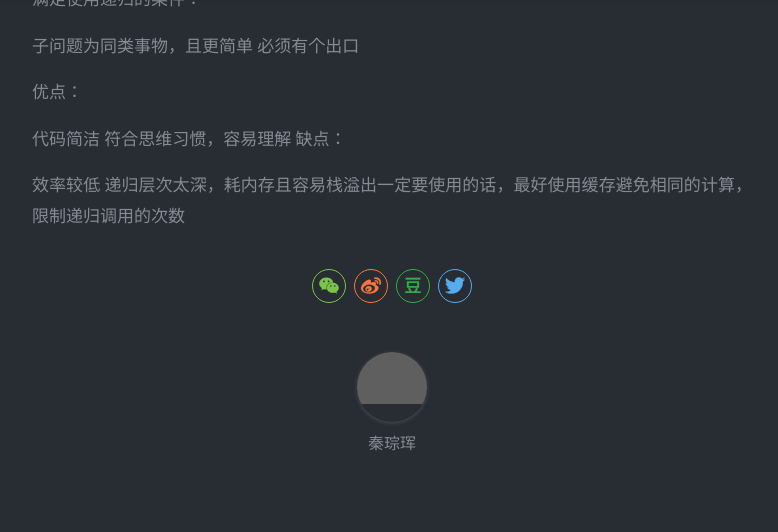
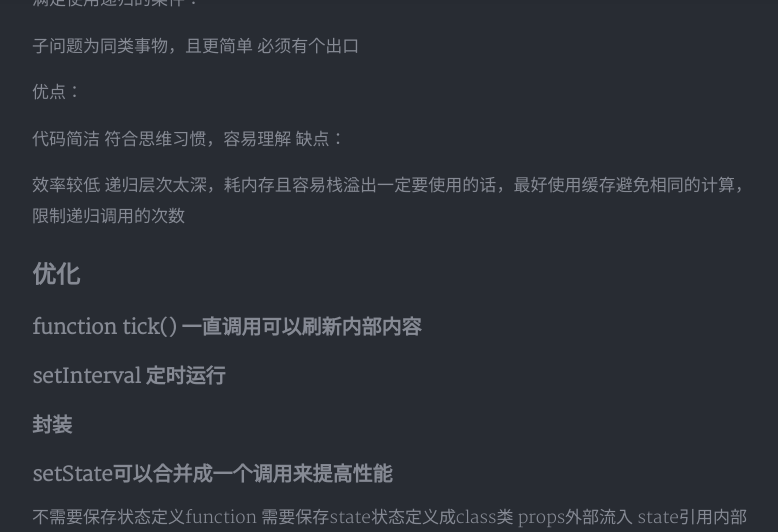
Before and after one commit to qinconghui233/qinconghui.github.io, a Jekyll site: the page built from _posts/2020-01-13-JavaScript.md, in a window 1280 px wide and 1400 px high, scrolled down 6676 px. Shown: the top 532 px of the window, without its empty margins (248-1026 px from the left). Built offline with Jekyll 4.4.1, drawn with Linux system fonts in a browser that asks for light colours; nearby versions of some CDN libraries; a style sheet for code colours, icons or effects is not loaded; some of the changed text lies outside the part shown; grey boxes are pictures that could not be loaded.

Commit message:
添加日志

```diff
--- a/_config.yml
+++ b/_config.yml
@@ -1,7 +1,7 @@
 # Site settings 配置站点
-title: '秦琮珲的独立博客'
-description: '昵称祺音，前端开发者/伪极客/灵魂摄影师，热爱技术&设计。很高兴能在这里与你分享我对技术和生活的思考。'
-keyword: '秦琮珲, 秦琮珲的博客, 前端, 前端开发, 前端博客, javascript, vuejs, nodejs'
+title: '秦琮珲的博客'
+description: ''
+keyword: '秦琮珲, 秦琮珲的博客, 前端, 前端开发, 前端博客, javascript, React, nodejs'
 url: '' # your host
 
 # when build blog on server, if you don't need baseurl, you should leave this value blank.
--- a/_posts/2020-01-13-JavaScript.md
+++ b/_posts/2020-01-13-JavaScript.md
@@ -272,3 +272,34 @@ preventDefault它是事件对象(Event)的一个方法，作用是取消一个
 
 效率较低
 递归层次太深，耗内存且容易栈溢出一定要使用的话，最好使用缓存避免相同的计算，限制递归调用的次数
+
+## 优化
+
+### function tick() 一直调用可以刷新内部内容
+
+
+### setInterval 定时运行
+
+### 封装
+
+### setState可以合并成一个调用来提高性能
+
+不需要保存状态定义function 需要保存state状态定义成class类
+props外部流入  state引用内部
+
+
+const count = 1
+APP
+    ---> <Clock couter={count}>
+            +--->props.count
+            +--->state{
+                couner:props.count
+                second:15
+            }
+            ----->render()
+                    +---<Second second={second}/>
+                            +--->props.second
+                            +--->state{
+                                second:props.second
+                            }
+                            +--->render()
```
Also changed, not shown: _posts/2020-04-08-React.md (+12 -0 lines).
